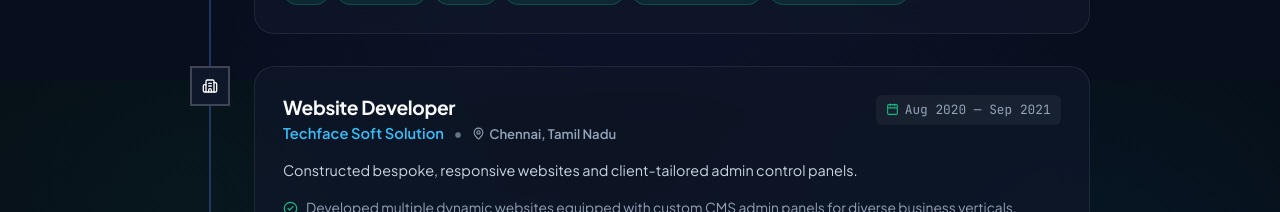
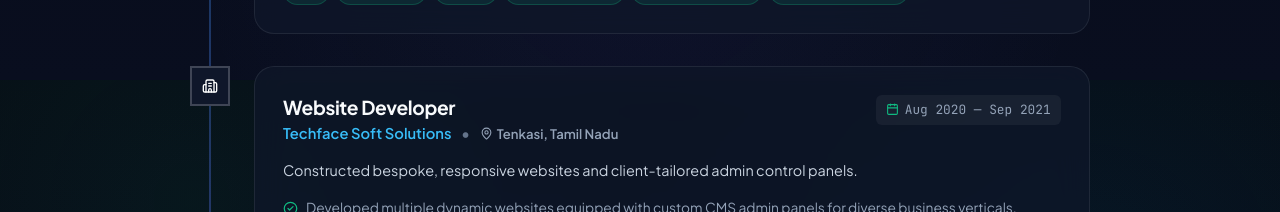
Before and after one commit to shahulh282/portfolio, a React (Vite) app: page / in a window 1280 px wide. Shown: the part 3920-4132 px from the top of the page. Built offline with nearby package versions, Linux system fonts and the light colour scheme.

Commit message:
update: set Techface Soft Solutions location to Tenkasi, Tamil Nadu

```diff
--- a/src/data/portfolioData.js
+++ b/src/data/portfolioData.js
@@ -122,8 +122,8 @@ export const experiences = [
   {
     id: "techface",
     role: "Website Developer",
-    company: "Techface Soft Solution",
-    location: "Chennai, Tamil Nadu",
+    company: "Techface Soft Solutions",
+    location: "Tenkasi, Tamil Nadu",
     period: "Aug 2020 — Sep 2021",
     current: false,
     description: "Constructed bespoke, responsive websites and client-tailored admin control panels.",
```
